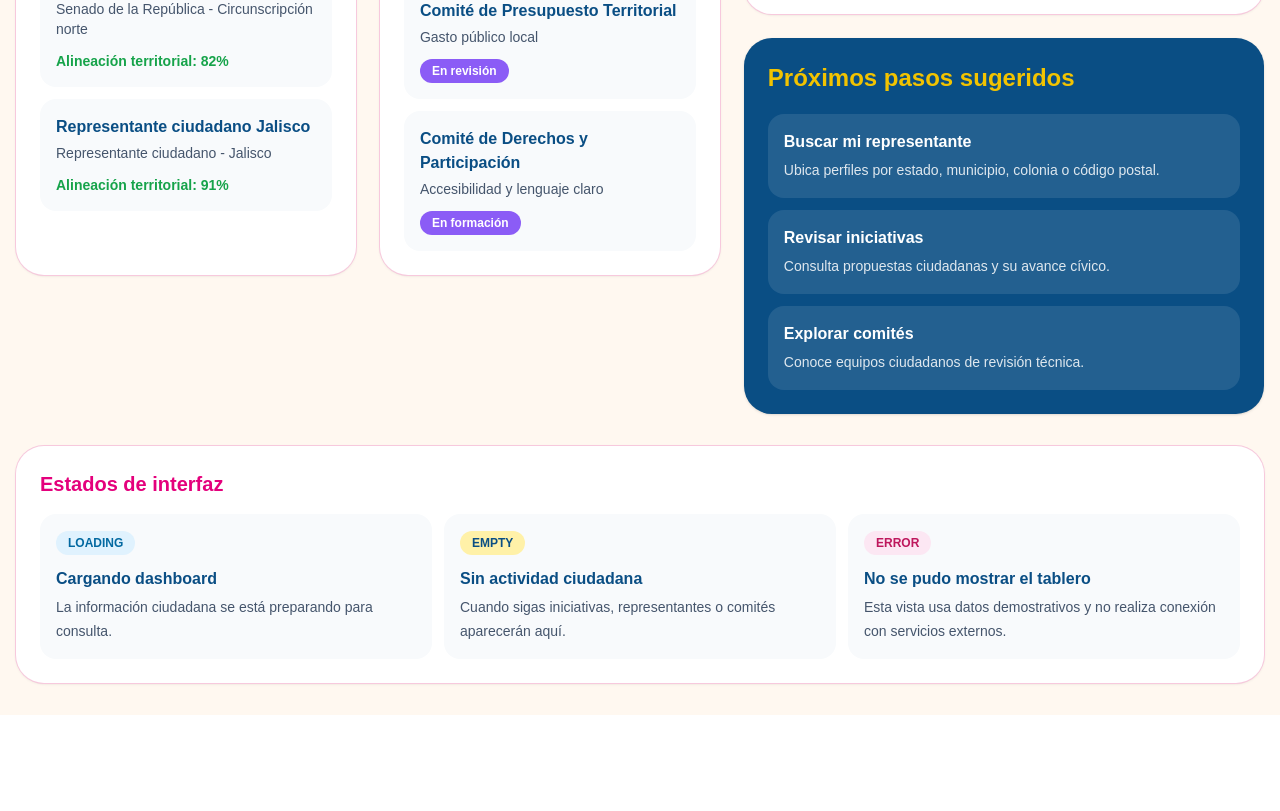
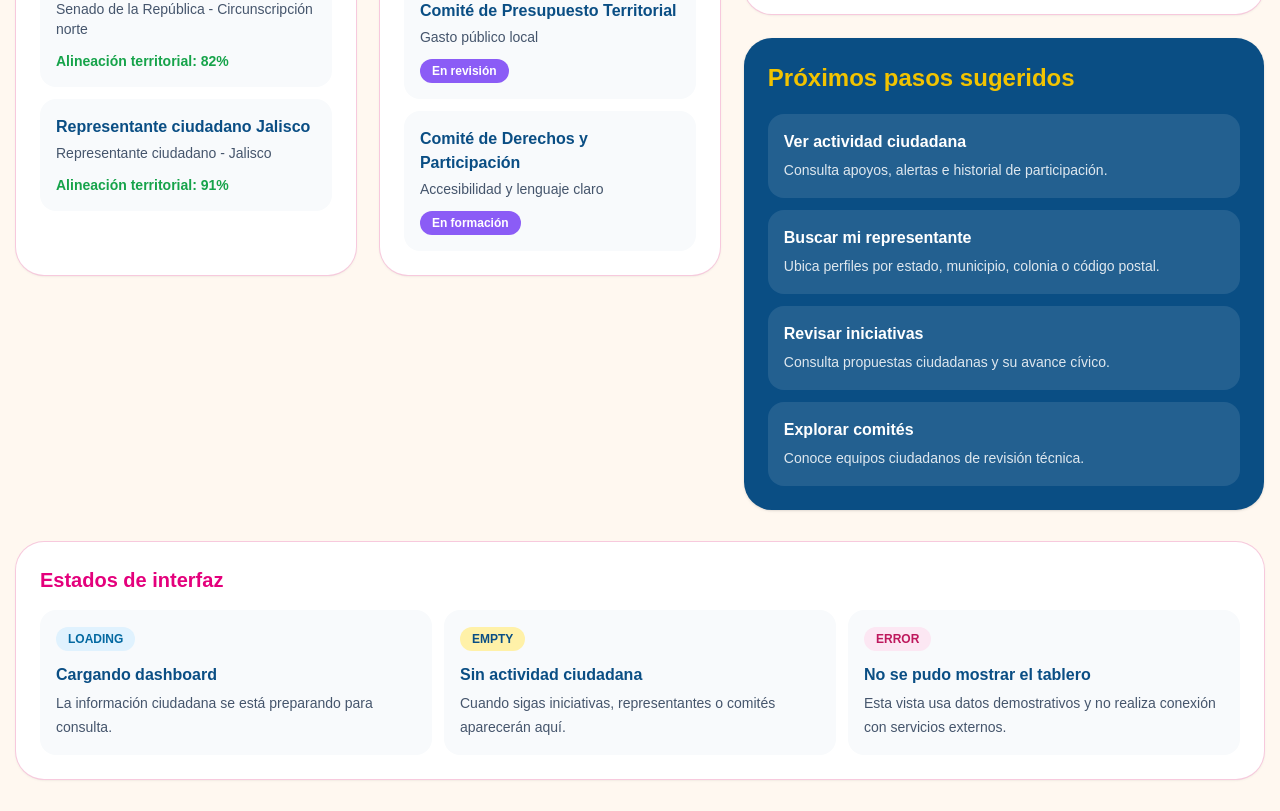
Before and after one commit to TecnocraciaParticipativaMexico/Plataforma, a Next.js app in the folder web/: page /congreso-civico/dashboard in a window 1280 px wide. Shown: the part 1700-2511 px from the top of the page. Before the commit the page ends 2415 px from the top, so only its background shows below. Built offline with nearby package versions, Linux system fonts and the light colour scheme.

Commit message:
Agrega acceso a actividad desde dashboard Congreso Cívico

```diff
--- a/web/app/congreso-civico/dashboard/page.tsx
+++ b/web/app/congreso-civico/dashboard/page.tsx
@@ -89,6 +89,7 @@ const actividadReciente: ActividadCiudadana[] = [
 ];
 
 const proximosPasos = [
+  { titulo: "Ver actividad ciudadana", descripcion: "Consulta apoyos, alertas e historial de participación.", href: "/congreso-civico/actividad" },
   { titulo: "Buscar mi representante", descripcion: "Ubica perfiles por estado, municipio, colonia o código postal.", href: "/congreso-civico/representacion/buscar" },
   { titulo: "Revisar iniciativas", descripcion: "Consulta propuestas ciudadanas y su avance cívico.", href: "/congreso-civico/iniciativas" },
   { titulo: "Explorar comités", descripcion: "Conoce equipos ciudadanos de revisión técnica.", href: "/congreso-civico/comites" },
```
